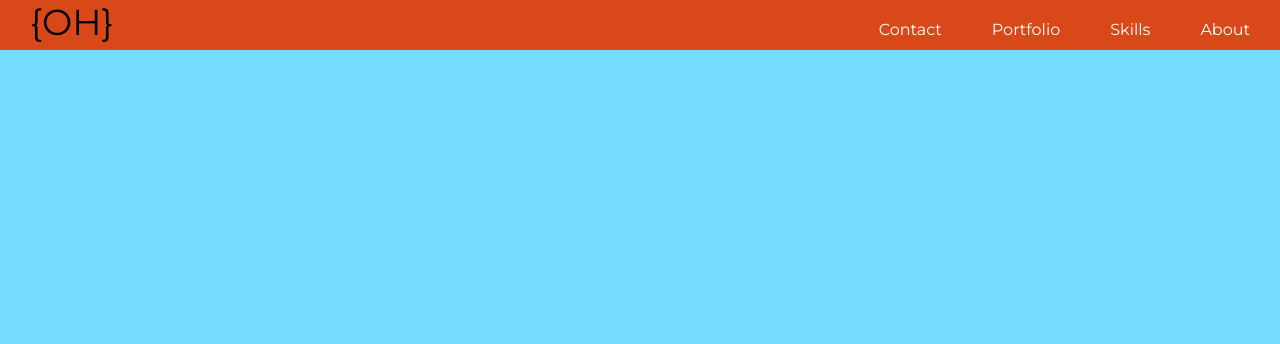
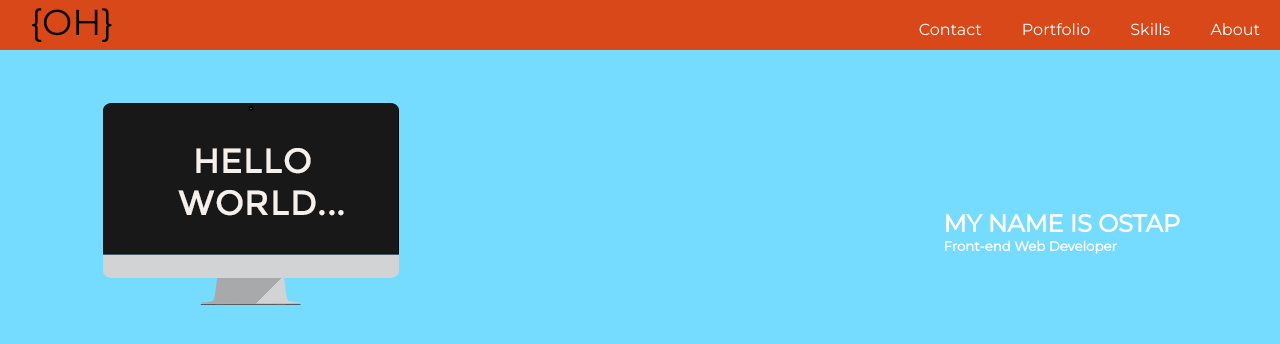
Before and after one commit to OstapHetman/website-portfolio, a plain HTML site: page index.html in a window 1280 px wide. Drawn offline with Linux system fonts and the light colour scheme.

Commit message:
html to welcome page

```diff
--- a/css/index.css
+++ b/css/index.css
@@ -27,7 +27,6 @@ nav {
 }
 li a {
 	padding: 20px;
-	padding-right: 30px;
 	display: inline;
 	float:right;
 	color: white;
@@ -35,3 +34,11 @@ li a {
 li a:hover {
 	color:black;
 }
+#imac-home-page img{
+	margin:50px 0px 0px 100px;
+}
+#ostap-name{
+	color:white;
+	float:right;
+	margin:-100px 100px 0 0;
+}
--- a/index.html
+++ b/index.html
@@ -17,6 +17,15 @@
 				<li><a href="">Contact</a></li>
 			</ul>
 		</nav>
+		<section id="imac-home-page">
+			<img id="imac-image" alt="imac-image-on-start-page" src="img/imac.png">
+		</section>
+		<section id="welcome-text">
+			<div id="ostap-name">
+				<h1>MY NAME IS OSTAP</h1>
+				<h5>Front-end Web Developer</h5>
+			</div>
+		</section>
 	</header>
 
 </body>
```
Also changed, not shown: img/imac.png (added).
